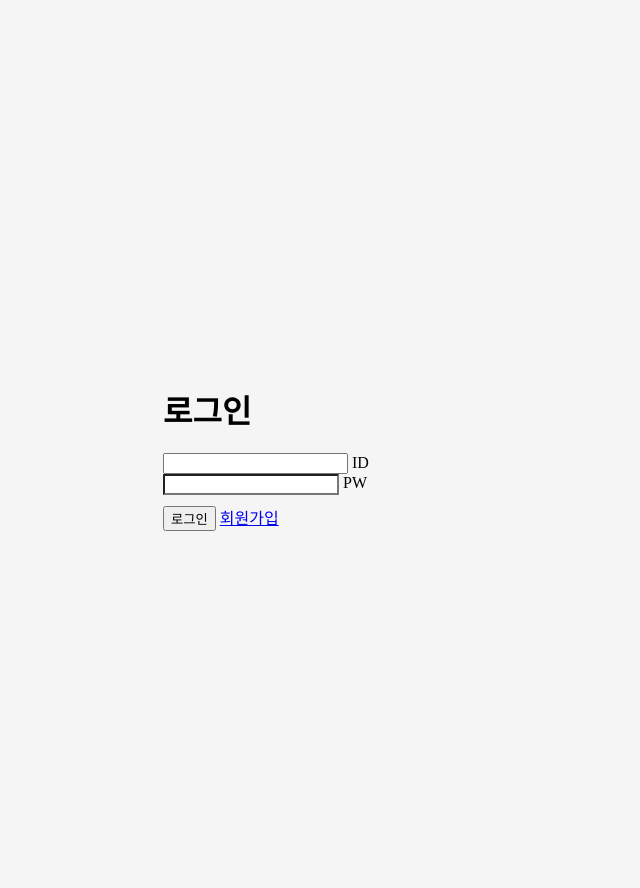
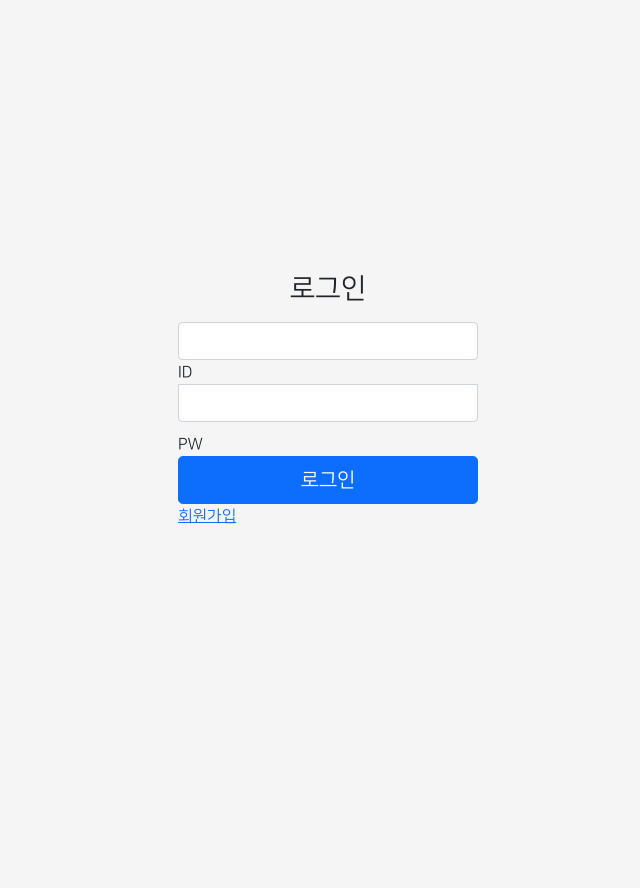
Before and after one commit to LittleDev0617/cansatProject, a Flask app: page /login in a window 1280 px wide. Shown: the whole page, without its empty margins (312-952 px from the left). After the commit the page ends 524 px from the top, so only its background shows below. Run offline with Flask 2, Linux system fonts and the light colour scheme; some libraries are stand-ins or nearby versions.

Commit message:
add font

```diff
--- a/templates/login.html
+++ b/templates/login.html
@@ -3,6 +3,16 @@
 <head>
     <meta charset="UTF-8">
     <meta http-equiv="X-UA-Compatible" content="IE=edge">
+    <link href="{{ url_for('static', filename='css/bootstrap.min.css') }}" rel="stylesheet">
+    <style>
+        @font-face {
+            font-family: NanumSquare;
+            src: url("{{ url_for('static', filename='/fonts/NanumSquare.ttf') }}");
+        }
+        body {
+            font-family: NanumSquare;
+        }
+    </style>
     <meta name="viewport" content="width=device-width, initial-scale=1.0">
     <meta name="theme-color" content="#7952b3">
     <style>
```
Also changed, not shown: static/fonts/NanumSquare.ttf (added).
